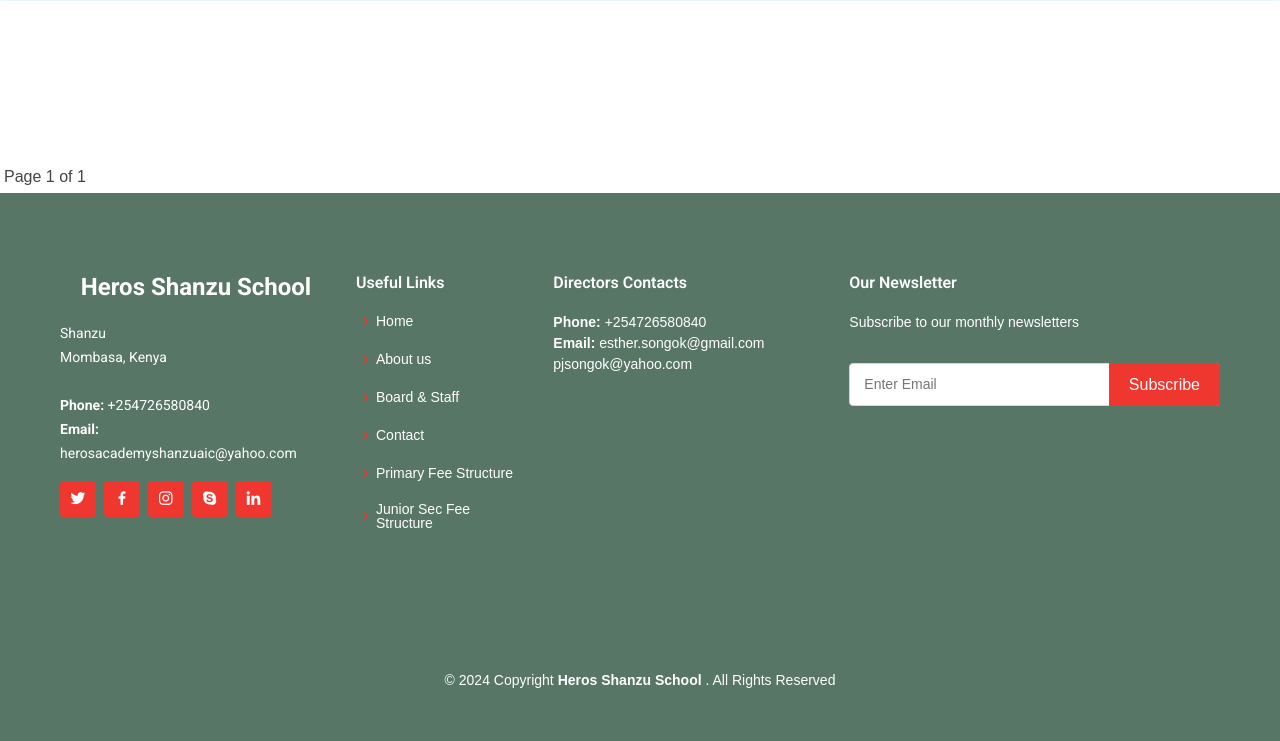
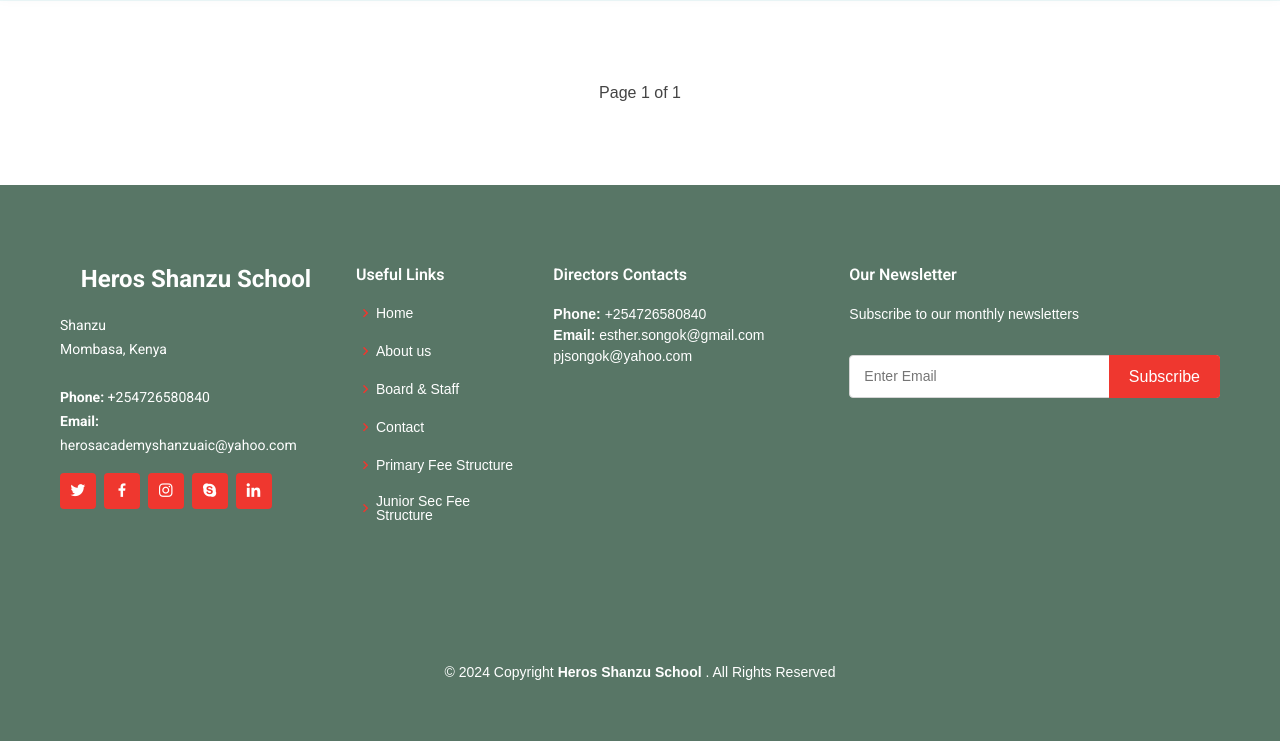
Before and after one commit to rotich254/heroshanzu4, a Django app: page /gallery/ in a window 1280 px wide. Shown: the part 199-940 px from the top of the page. After the commit the page ends 879 px from the top, so only its background shows below. Run offline with Django 5.2, Linux system fonts and the light colour scheme; data that the repository does not hold is empty; some libraries are stand-ins or nearby versions.

Commit message:
styled the pagination div

```diff
--- a/gallery/templates/gallery/media.html
+++ b/gallery/templates/gallery/media.html
@@ -89,24 +89,23 @@
                 </div>
             {% endfor %}
         </div>
-    </div>
-</section>
-
-<div class="pagination">
-  <div class="p-1">
-<span>Page {{ page_obj.number }} of {{ page_obj.paginator.num_pages }}</span>
-  </div>
-
+        <div class="pagination" style='display:flex;justify-content:center;align-items:center;'>
           <div class="pagination-buttons">
               {% if page_obj.has_previous %}
                   <a href="?page={{ page_obj.previous_page_number }}" class="btn btn-outline-danger btn-sm">Previous</a>
               {% endif %}
+
+                <span>Page {{ page_obj.number }} of {{ page_obj.paginator.num_pages }}</span>
+
 
               {% if page_obj.has_next %}
                   <a href="?page={{ page_obj.next_page_number }}" class="btn btn-outline-secondary btn-sm">Next</a>
               {% endif %}
           </div>
       </div>
+    </div>
+</section>
+
 
 
 </main>
```
Lines whose indentation alone changed are shown as unchanged.
